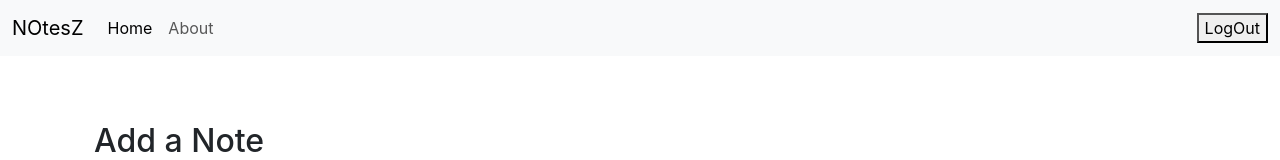
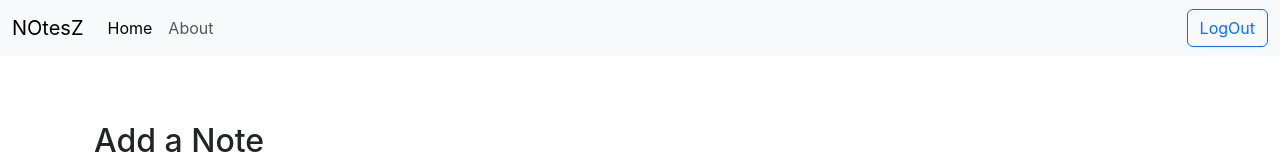
Before and after one commit to laveshverma/notesZ, a React (Create React App) app: page / in a window 1280 px wide. Shown: the top 160 px of the page. Built offline with nearby package versions, Linux system fonts and the light colour scheme; no server answers; sample sign-in values are in the browser's storage.

Commit message:
change endpoint

```diff
--- a/src/components/Navbar.js
+++ b/src/components/Navbar.js
@@ -39,7 +39,7 @@
 
       <Link className="btn btn-outline-dark mx-2"  to="/signup" role="button">SignUp</Link>
 
-      </form>: <button onClick={handleLogout} className="btn-outline-primary">LogOut</button>
+      </form>: <button onClick={handleLogout} className="btn btn-outline-primary">LogOut</button>
 
   }
     </div>
```
Also changed, not shown: 1 other file (tests, documents, lock files or other folders).
